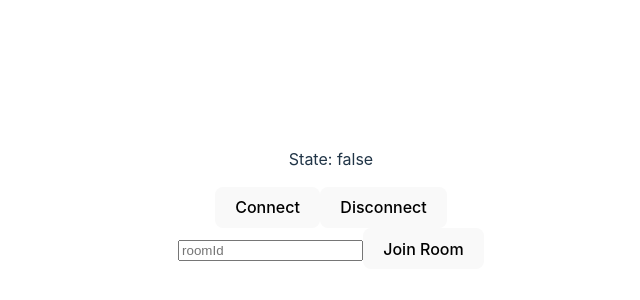
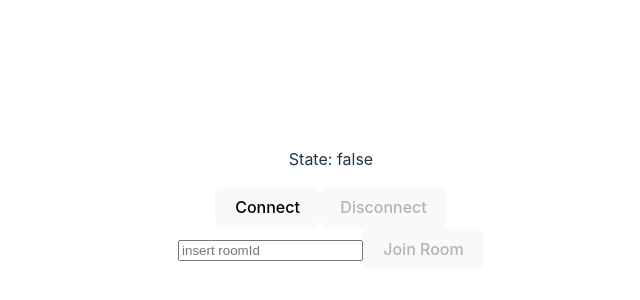
Before and after one commit to PaperBackPear3/Blackjack-react, a React (Vite) app in the folder fe/app/: page / in a window 1280 px wide. Shown: the part 200-500 px from the top of the page, without its empty margins (309-949 px from the left). Built offline with nearby package versions, Linux system fonts and the light colour scheme.

Commit message:
moved to components added toasts

```diff
--- a/fe/app/package.json
+++ b/fe/app/package.json
@@ -13,6 +13,7 @@
     "axios": "^1.4.0",
     "react": "^18.2.0",
     "react-dom": "^18.2.0",
+    "react-toastify": "^9.1.3",
     "socket.io-client": "^4.6.2"
   },
   "devDependencies": {
--- a/fe/app/src/App.tsx
+++ b/fe/app/src/App.tsx
@@ -3,6 +3,8 @@ import { useEffect, useState } from 'react';
 import { clientSocket } from './websocket/clientSocket';
 import { ConnectionManager } from './components/ConnectionManaget';
 import { ConnectionState } from './components/ConnectionStatus';
+import { ToastContainer, toast } from 'react-toastify';
+import { RoomsManager } from './components/RoomsManager';
 function App() {
 
 
@@ -31,10 +33,12 @@ function App() {
 
 
   function handleClickJoinRoom() {
+    if (!roomId || roomId.length === 0) {
+      toast.error("insert RoomID");
+      return;
+    }
     console.log(roomId, userId, clientSocket)
     clientSocket.emit('joinRoom', { roomId: roomId, userId: userId })
-    //(answer) => {
-    // });
   }
 
   return (
@@ -42,12 +46,19 @@ function App() {
       <ConnectionState isConnected={isConnected} />
       <ConnectionManager />
       <br></br>
-      <input type='text' placeholder='roomId' value={roomId} onChange={e => setRoomId(e.target.value)} />
-      <button
-        onClick={handleClickJoinRoom}
-      >
-        Join Room
-      </button>
+      <RoomsManager roomId={roomId} setRoomId={setRoomId} isConnected={isConnected} handleClickJoinRoom={handleClickJoinRoom} />
+      <ToastContainer
+        position="top-right"
+        autoClose={5000}
+        hideProgressBar={false}
+        newestOnTop={false}
+        closeOnClick
+        rtl={false}
+        pauseOnFocusLoss
+        draggable
+        pauseOnHover
+        theme="dark"
+      />
     </>
   );
 }
--- a/fe/app/src/components/ConnectionManaget.tsx
+++ b/fe/app/src/components/ConnectionManaget.tsx
@@ -12,8 +12,8 @@ export function ConnectionManager() {
 
   return (
     <>
-      <button onClick={ connect }>Connect</button>
-      <button onClick={ disconnect }>Disconnect</button>
+      <button onClick={connect} disabled={clientSocket.connected}>Connect</button>
+      <button onClick={disconnect} disabled={clientSocket.disconnected}>Disconnect</button>
     </>
   );
 }
--- a/fe/app/src/components/ConnectionStatus.tsx
+++ b/fe/app/src/components/ConnectionStatus.tsx
@@ -1,5 +1,9 @@
 import React from 'react';
 
 export function ConnectionState({ isConnected }: { isConnected: boolean }) {
-    return <p>State: {'' + isConnected}</p>;
+    return (
+        <div>
+            <p>State: {'' + isConnected}</p>
+        </div>
+    )
 }
--- /dev/null
+++ b/fe/app/src/components/RoomsManager.tsx
@@ -0,0 +1,20 @@
+
+
+export function RoomsManager({ roomId, setRoomId, isConnected, handleClickJoinRoom }: {
+    roomId: string,
+    setRoomId: (roomId: string) => void,
+    isConnected: boolean,
+    handleClickJoinRoom: () => void
+
+}) {
+    return (<>
+        <input type='text' placeholder='insert roomId' value={roomId} onChange={e => setRoomId(e.target.value)} />
+        <button
+            onClick={handleClickJoinRoom}
+            disabled={!isConnected}
+        >
+            Join Room
+        </button>
+    </>
+    )
+}
--- a/fe/app/src/main.tsx
+++ b/fe/app/src/main.tsx
@@ -2,6 +2,7 @@ import React from 'react'
 import ReactDOM from 'react-dom/client'
 import App from './App.tsx'
 import './index.css'
+import 'react-toastify/dist/ReactToastify.css';
 
 ReactDOM.createRoot(document.getElementById('root') as HTMLElement).render(
 
```
Also changed, not shown: fe/app/src/components/Toast.tsx (added), 2 other files (tests, documents, lock files or other folders).
